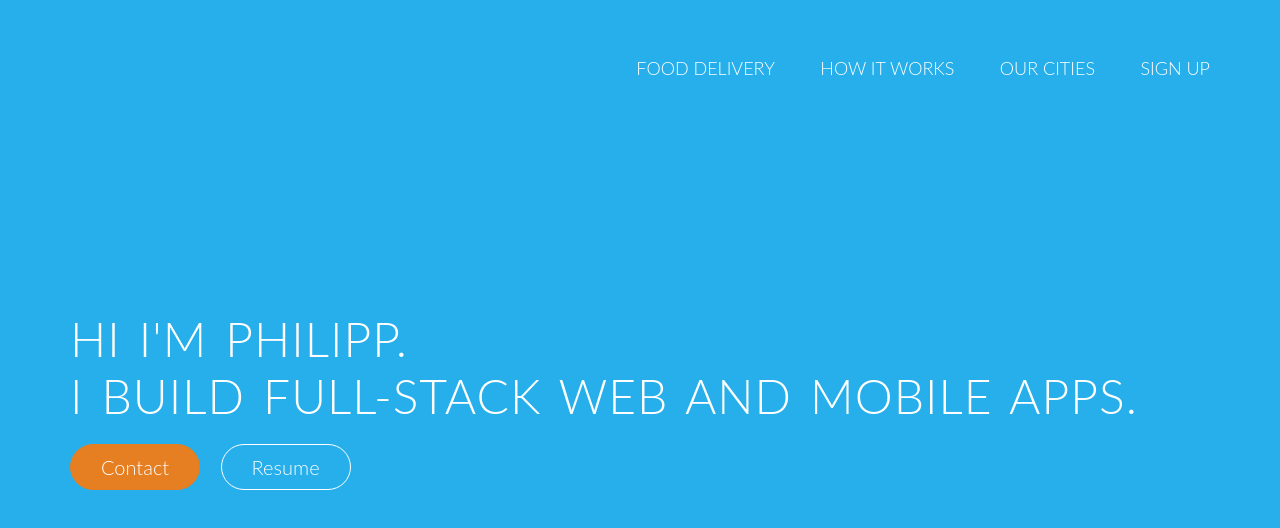
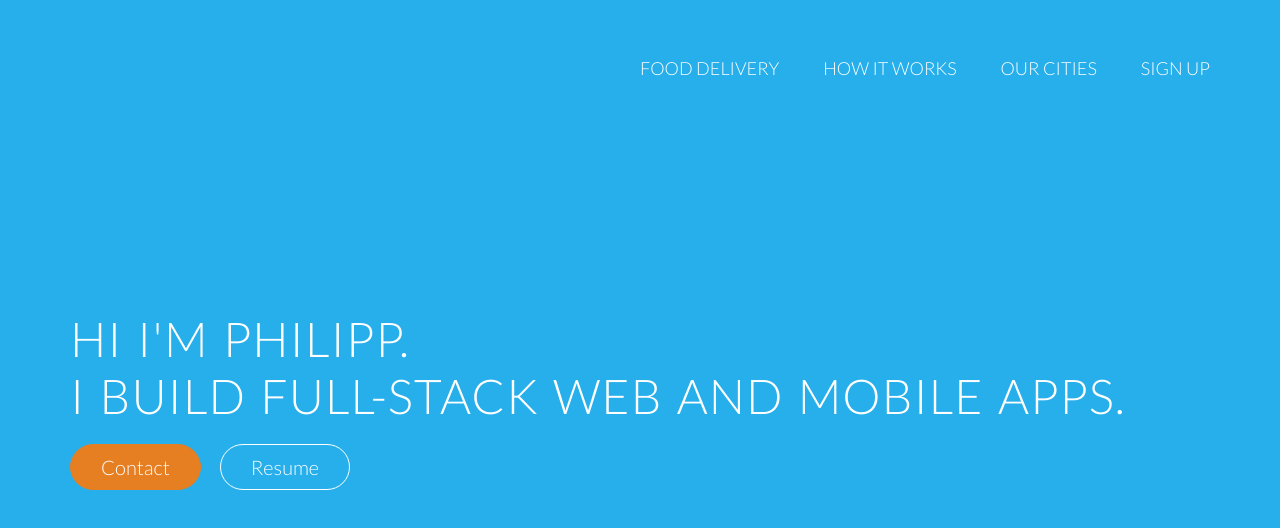
Before and after one commit to philippschulte/philippschulte.github.io, a website: page index.html in a window 1280 px wide. Drawn offline with Linux system fonts and the light colour scheme.

Commit message:
Add Lato font-family

```diff
--- a/src/css/styles.css
+++ b/src/css/styles.css
@@ -2,5 +2,7 @@
   Central Stylesheet
    ---------------------------------------------------------*/
 
+@import url('https://fonts.googleapis.com/css?family=Lato:100,300,400');
+
 @import url('./layout.css');
 @import url('./header.css');
```
